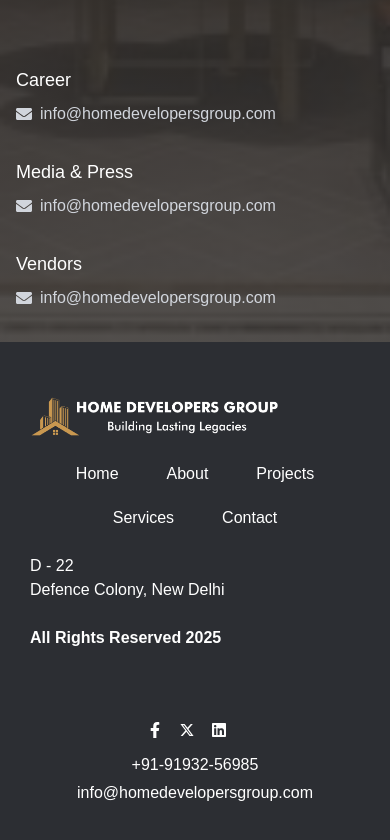
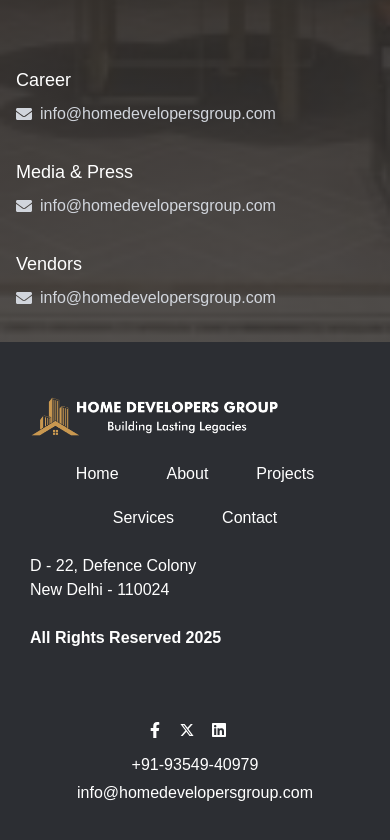
Before and after one commit to kumarprincepk/hdgroupnext, a Next.js app: page /contact in a window 390 px wide. Shown: the part 1750-2590 px from the top of the page. Built offline with nearby package versions, Linux system fonts and the light colour scheme.

Commit message:
text update phone number

```diff
--- a/app/contact/page.jsx
+++ b/app/contact/page.jsx
@@ -132,10 +132,10 @@ export default function Contact() {
                     <FaEnvelope className="mr-2" /> info@homedevelopersgroup.com
                   </p>
                   <p className="text-gray-300 flex items-center mb-2">
-                    <FaPhone className="mr-2" /> +91 9310359993
+                    <FaPhone className="mr-2" /> +91 9354940979
                   </p>
                   <p className="text-gray-300 flex items-center">
-                    <FaPhone className="mr-2" /> +91 0120 4371060
+                    <FaPhone className="mr-2" /> +91 11-49051697
                   </p>
                 </div>
 
--- a/component/footerSection/Footer.jsx
+++ b/component/footerSection/Footer.jsx
@@ -49,8 +49,8 @@ export default function Footer() {
                 Home Developers Group
               </h5>
               <p>
-                D - 22 <br />
-                Defence Colony, New Delhi
+                D - 22, Defence Colony <br />
+                New Delhi - 110024
               </p>
               <div className="mt-6">
                 <h5>
@@ -82,7 +82,7 @@ export default function Footer() {
                   </Link>
                 </li>
               </ul>
-              <p className="text-center lg:text-left mb-1">+91-91932-56985</p>
+              <p className="text-center lg:text-left mb-1">+91-93549-40979</p>
               <p className="text-center lg:text-left">info@homedevelopersgroup.com</p>
             </div>
 
```
